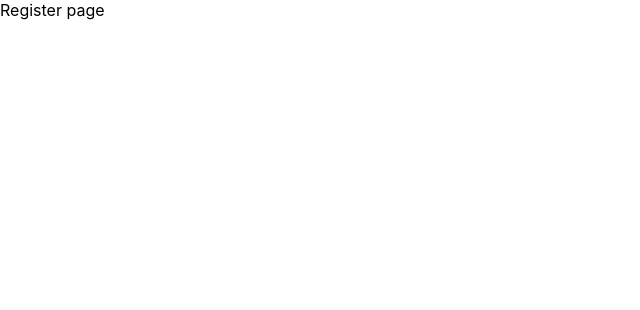
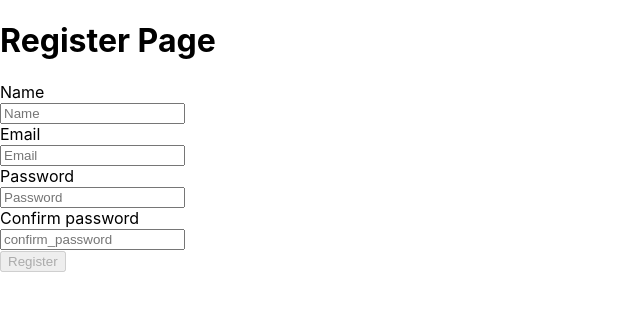
Before and after one commit to Ronan-Fernandes/the_wall_app_frontend, a React (Create React App) app: page /register in a window 1280 px wide. Shown: the top 310 px of the page, without its empty margins (0-640 px from the left). Built offline with nearby package versions, Linux system fonts and the light colour scheme; no server answers.

Commit message:
functional register page

```diff
--- a/src/pages/Login.jsx
+++ b/src/pages/Login.jsx
@@ -10,6 +10,10 @@ function Login() {
   const [disableButton, setDisableButton] = useState(true);
 
   const history = useHistory();
+
+  function redirect (pathname, state) {
+    history.push({ pathname, state });
+  }
 
   function validateForm () {
     // eslint-disable-next-line no-useless-escape
@@ -33,10 +37,6 @@ function Login() {
     }
 
     return setError(response.data.error);
-  }
-
-  function redirect (pathname, state) {
-    history.push({ pathname, state });
   }
 
   useEffect(() => {
--- a/src/pages/Register.jsx
+++ b/src/pages/Register.jsx
@@ -1,9 +1,96 @@
-import React from "react";
+import React, { useEffect, useState } from "react";
+import { useHistory } from "react-router-dom";
+import api from "../services/api";
 
-function Register() {
+function Login() {
+  const [name, setName] = useState("");
+  const [email, setEmail] = useState("");
+  const [password, setPassword] = useState("");
+  const [confirm_password, setConfirm_password] = useState("");
+  // const [userInfo, setUserInfo] = useState({ authenticated: false, user: {} });
+  const [error, setError] = useState("");
+  const [disableButton, setDisableButton] = useState(true);
+  const [loading, setLoading] = useState(false);
+  console.log("disablee", disableButton, password, confirm_password);
+
+
+  const history = useHistory();
+
+  function redirect (pathname, state) {
+    history.push({ pathname, state });
+  }
+
+  function validateForm () {
+    // eslint-disable-next-line no-useless-escape
+    const regex = /^(([^<>()\[\]\\.,;:\s@"]+(\.[^<>()\[\]\\.,;:\s@"]+)*)|(".+"))@((\[[0-9]{1,3}\.[0-9]{1,3}\.[0-9]{1,3}\.[0-9]{1,3}\])|(([a-zA-Z\-0-9]+\.)+[a-zA-Z]{2,}))$/;
+    return !(regex.test(String(email).toLowerCase()) && name.length >= 3 && password.length >= 6 && confirm_password.length >= 6);
+  }
+
+  async function handleSubmit (event) {
+    event.preventDefault();
+    setLoading(true);
+    const response = await api.createUser({ name, email, password, confirm_password });
+    setLoading(false);
+
+    console.log("responseeeeeeeeeee", response.status);
+
+    if (response.status === 201) {
+     return redirect("/");
+    }
+
+    return setError(response.data.error.replace("[ref:password]", "equal to password."));
+  }
+
+  useEffect(() => {
+    setDisableButton(validateForm());
+  }, [name, email, password, confirm_password]);
+
   return (
-    <div>Register page</div>
+    <div>
+      <h1>Register Page</h1>
+      {loading ? <div>Loading ...</div> : error}
+      <form onSubmit={handleSubmit}>
+      <label htmlFor="name">Name</label>
+        <br />
+        <input
+          id="name"
+          onChange={(event) => setName(event.target.value)}
+          placeholder="Name"
+        />
+        <br />
+        <label htmlFor="email">Email</label>
+        <br />
+        <input
+          id="email"
+          onChange={(event) => setEmail(event.target.value)}
+          type="email"
+          placeholder="Email"
+        />
+        <br />
+        <label htmlFor="password">Password</label>
+        <br />
+        <input
+          id="password"
+          onChange={(event) => setPassword(event.target.value)}
+          type="password"
+          placeholder="Password"
+        />
+        <br />
+        <label htmlFor="confirm_password">Confirm password</label>
+        <br />
+        <input
+          id="confirm_password"
+          onChange={(event) => setConfirm_password(event.target.value)}
+          type="password"
+          placeholder="confirm_password"
+        />
+        <br />
+        <button disabled={disableButton} type="submit">
+          Register
+        </button>
+      </form>
+    </div>
   );
 }
 
-export default Register;
+export default Login;
--- a/src/services/api.js
+++ b/src/services/api.js
@@ -32,7 +32,21 @@ const getPosts = async () => {
   }
 };
 
+const createUser = async (userData) => {
+  try {
+    const { data, status } = await api.post("/user/register", { ...userData });
+
+    return { data, status };
+  } catch (error) {
+    return {
+      data: error.response.data,
+      status: error.response.status
+    };
+  }
+};
+
 export default {
   getPosts,
-  login
+  login,
+  createUser
 };
```
